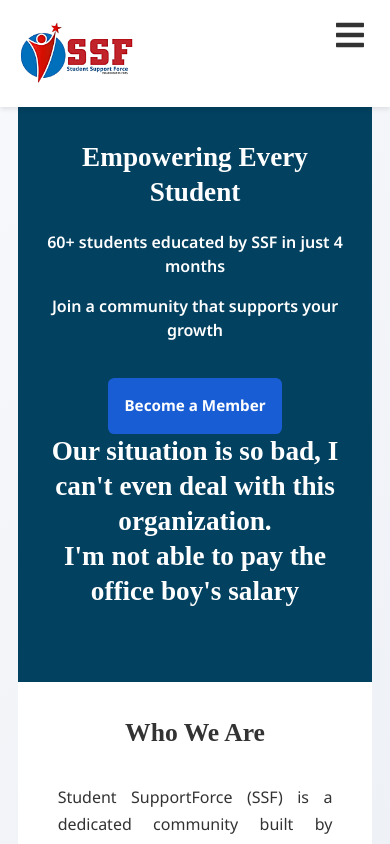
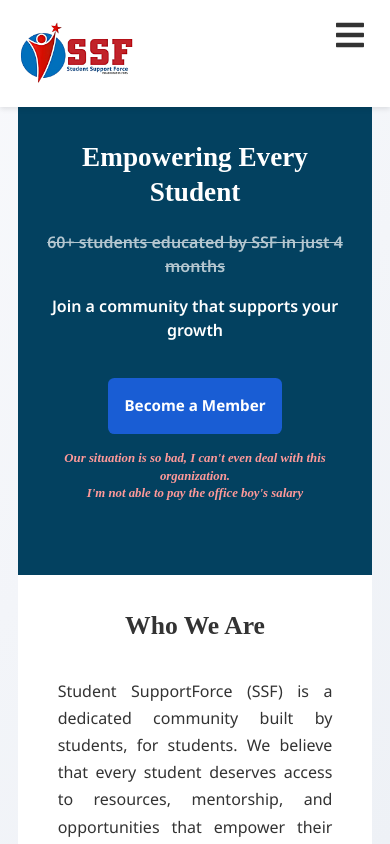
Before and after one commit to ssf-project/SSF-Frontend, a React (Vite) app: page / in a window 390 px wide. Built offline with nearby package versions, Linux system fonts and the light colour scheme; a web font is replaced by a local one.

Commit message:
Update Hero.css

```diff
--- a/src/components/hero/Hero.css
+++ b/src/components/hero/Hero.css
@@ -195,6 +195,34 @@
     object-fit: cover;
   }
 }
+/* Strikethrough style */
+.strikethrough {
+  text-decoration: line-through;
+  opacity: 0.7;
+}
+
+/* Financial note style */
+.financial-note {
+  margin-top: 1.5rem;
+  font-size: 0.9rem;
+  color: #ff9999;
+  font-style: italic;
+  line-height: 1.4;
+}
+
+/* Responsive adjustments */
+@media (max-width: 480px) {
+  .financial-note {
+    font-size: 0.8rem;
+    margin-top: 1rem;
+  }
+}
+
+@media (min-width: 481px) and (max-width: 767px) {
+  .financial-note {
+    font-size: 0.85rem;
+  }
+}
 
 /* ---------------------------------- */
 /* 💻 Small Laptop (768px - 1023px) */
```
